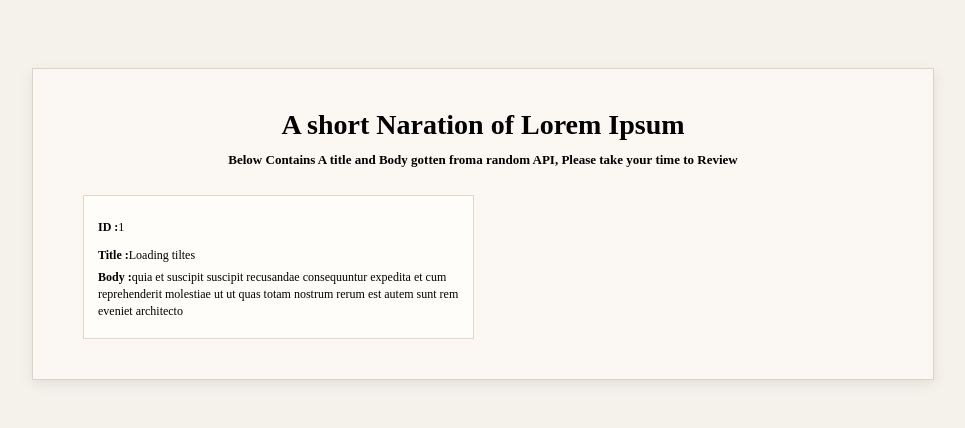
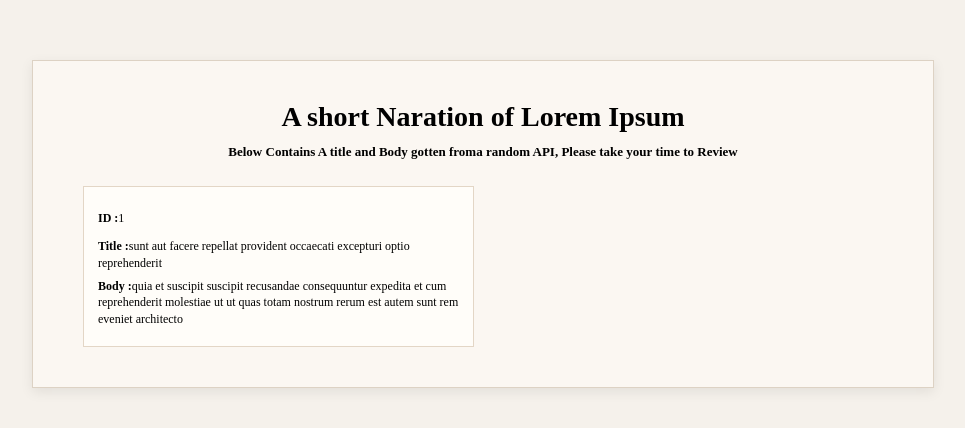
Before and after one commit to acciojob/lorem-redux-handesaurabh, a React app: page / in a window 1280 px wide. Shown: the part 176-604 px from the top of the page, without its empty margins (157-1122 px from the left). Built offline with nearby package versions, Linux system fonts and the light colour scheme.

Commit message:
Add post 5snewest

```diff
--- a/src/actions/loremActions.js
+++ b/src/actions/loremActions.js
@@ -27,7 +27,7 @@ export const fetchLoremData = () => {
       // Mock data - matches exactly what Cypress expects
       const mockData = [{
         id: 1,
-        title: 'Loading tiltes',
+        title: 'sunt aut facere repellat provident occaecati excepturi optio reprehenderit',
         body: 'quia et suscipit\nsuscipit recusandae consequuntur expedita et cum\nreprehenderit molestiae ut ut quas totam\nnostrum rerum est autem sunt rem eveniet architecto'
       }];
 
--- a/src/components/App.js
+++ b/src/components/App.js
@@ -32,11 +32,11 @@ const App = () => {
               </p>
               <p className="title" data-testid="post-title">
                 <span className="label">Title :</span>
-                {loading ? 'sunt aut facere repellat provident occaecati excepturi optio reprehenderit' : (data && data.length > 0 ? data[0].title : '')}
+                {loading ? 'Loading tiltes' : (data && data.length > 0 ? data[0].title : '')}
               </p>
               <p className="body" data-testid="post-body">
                 <span className="label">Body :</span>
-                {loading ? 'quia et suscipit\nsuscipit recusandae consequuntur expedita et cum\nreprehenderit molestiae ut ut quas totam\nnostrum rerum est autem sunt rem eveniet architecto' : (data && data.length > 0 ? data[0].body : '')}
+                {loading ? 'Loading Body' : (data && data.length > 0 ? data[0].body : '')}
               </p>
             </li>
           </ul>
```
